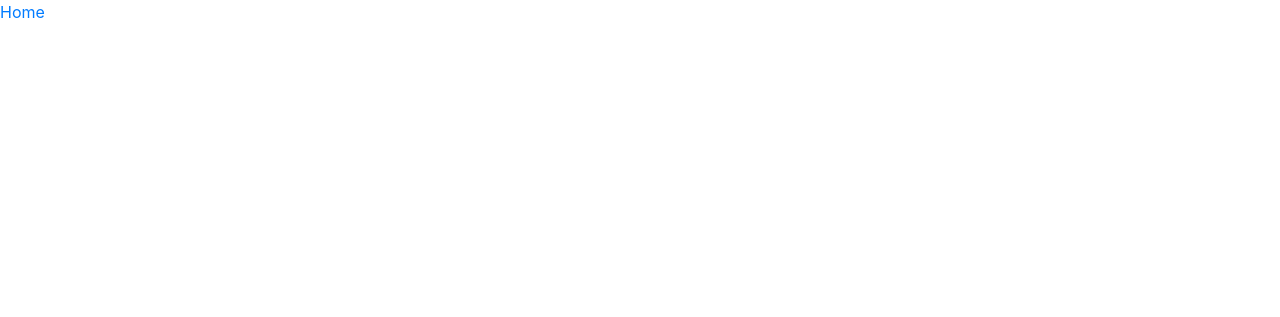
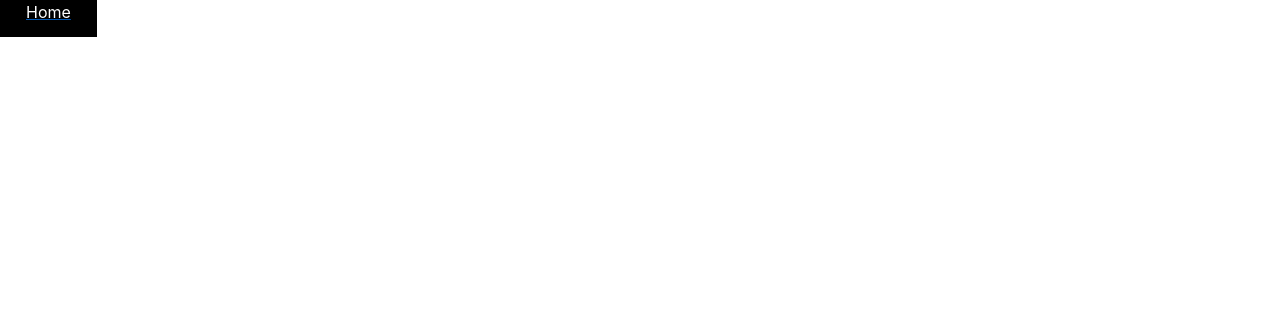
Before and after one commit to Scareletbee/notifications-alert, a website: page messages.html in a window 1280 px wide. Shown: the top 317 px of the page. Drawn offline with nearby package versions, Linux system fonts and the light colour scheme.

Commit message:
Update messages.html

```diff
--- a/messages.html
+++ b/messages.html
@@ -27,7 +27,7 @@
   </head>
   <body>
 
-    <a href="index.html"><span>Home</span></a>
+    <a href="index.html"><span class="Home">Home</span></a>
     <br /><br /><br /><br /><br />
 
     <div id="msg">
```
